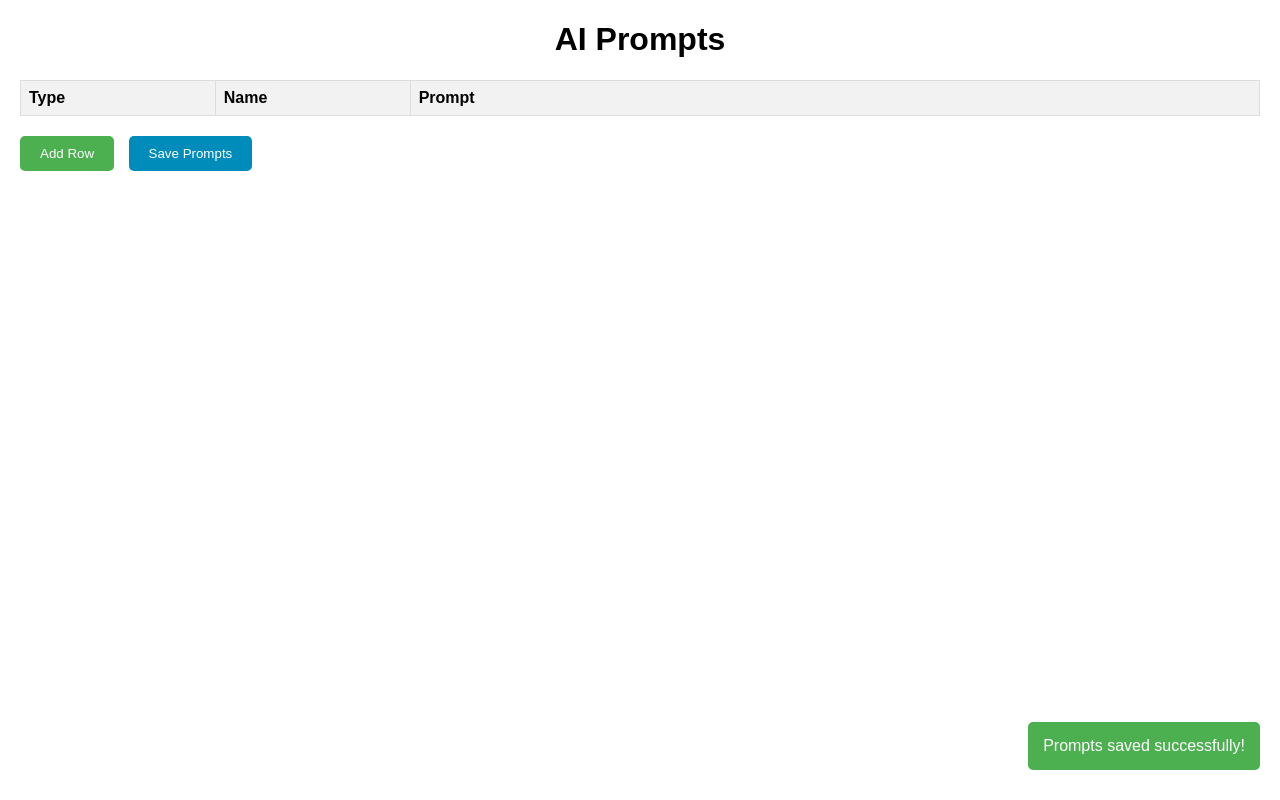
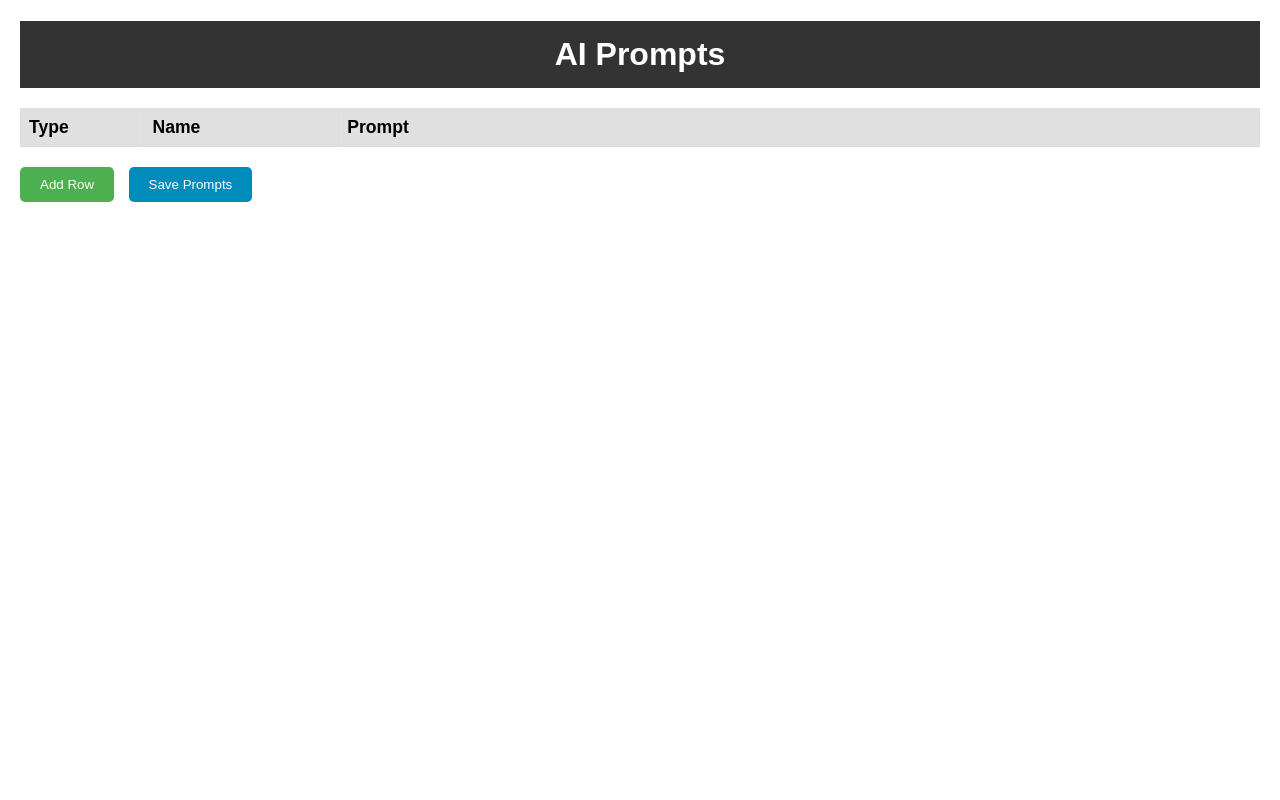
Before and after one commit to andrbs/prompter, a website: page public/index.html in a window 1280 px wide. Both pictures are taken after a click on the button "Save Prompts". Drawn offline with Linux system fonts and the light colour scheme; no server answers.

Commit message:
formatting improvement

```diff
--- a/prompts.json
+++ b/prompts.json
@@ -28,10 +28,5 @@
     "type": "System",
     "name": "New Prompt",
     "prompt": "Generate Python script to interact with OpenAI LLM, that will work in Linux terminal. Script is triggered by command_not_found_handle(),\n\nRequirements:\n- generate Python requirements.txt\n- generate Yaml configuration file for model selection, model parameters (temperature, top_p) and system prompt\n- output LLM responce as stream directly into terminal without formatting\n- script exits directly after responce without keeping history\n- keep code as siple as possible, use openai package\n\n\n"
-  },
-  {
-    "type": "System",
-    "name": "llkjl",
-    "prompt": ""
   }
 ]
--- a/public/script.js
+++ b/public/script.js
@@ -3,6 +3,8 @@ document.addEventListener('DOMContentLoaded', () => {
     const addRowBtn = document.getElementById('add-row-btn');
     const saveBtn = document.getElementById('save-btn');
     const toastContainer = document.getElementById('toast-container');
+
+    let initialDataLoaded = false; // Flag to prevent saving before initial load
 
     let debounceTimer;
     const debounce = (func, delay) => {
@@ -14,7 +16,9 @@ document.addEventListener('DOMContentLoaded', () => {
         }
     };
 
-    const savePrompts = async () => {
+    const savePrompts = async (showNotification = false) => {
+        if (!initialDataLoaded) return; // Prevent saving before initial data is loaded
+
         const prompts = [];
         tableBody.querySelectorAll('tr').forEach(row => {
             const cells = row.querySelectorAll('td');
@@ -35,14 +39,16 @@ document.addEventListener('DOMContentLoaded', () => {
                 },
                 body: JSON.stringify(prompts)
             });
-            showToast('Prompts saved successfully!');
+            if (showNotification) {
+                showToast('Prompts saved successfully!');
+            }
         } catch (error) {
             console.error('Error saving prompts:', error);
             showToast('Error saving prompts', 'error');
         }
     };
 
-    const debouncedSave = debounce(savePrompts, 2000);
+    const debouncedSave = debounce(() => savePrompts(false), 2000);
 
     const showToast = (message, type = 'success') => {
         const toast = document.createElement('div');
@@ -63,6 +69,7 @@ document.addEventListener('DOMContentLoaded', () => {
             const response = await fetch('/api/prompts');
             const prompts = await response.json();
             renderPrompts(prompts);
+            initialDataLoaded = true; // Set flag after initial load
         } catch (error) {
             console.error('Error fetching prompts:', error);
             showToast('Error fetching prompts', 'error');
@@ -142,7 +149,7 @@ document.addEventListener('DOMContentLoaded', () => {
         debouncedSave();
     });
 
-    saveBtn.addEventListener('click', savePrompts);
+    saveBtn.addEventListener('click', () => savePrompts(true));
 
     fetchPrompts();
 });
--- a/public/style.css
+++ b/public/style.css
@@ -5,6 +5,12 @@ body {
 
 h1 {
     text-align: center;
+    background-color: #333; /* Dark background for the header */
+    color: white; /* White text color */
+    padding: 15px 0; /* Some padding top and bottom */
+    margin-bottom: 20px; /* Space below the header */
+    font-size: 2em; /* Larger font size */
+    font-weight: bold;
 }
 
 table {
@@ -23,7 +29,7 @@ th, td {
 }
 
 .type-header {
-    width: 15%;
+    width: 9%;
 }
 
 .name-header {
@@ -31,11 +37,13 @@ th, td {
 }
 
 .prompt-header {
-    width: 70%;
+    width: 76%;
 }
 
 th {
-    background-color: #f2f2f2;
+    background-color: #e0e0e0; /* Light gray background */
+    font-weight: bold;
+    font-size: 1.1em;
 }
 
 td[contenteditable="true"] {
```
